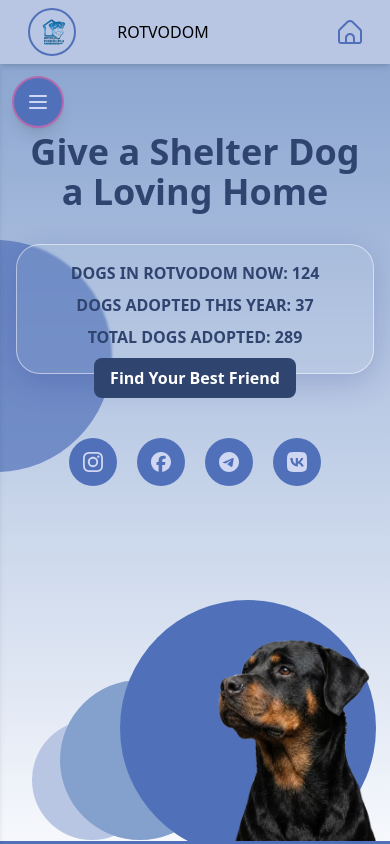
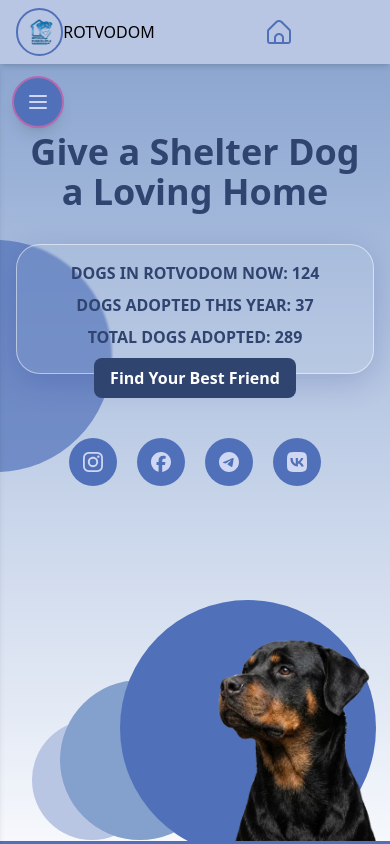
Before and after one commit to bavayra/dog-shelter, a React (Vite) app: page / in a window 390 px wide. Shown: the top 844 px of the page. Built offline with nearby package versions, Linux system fonts and the light colour scheme.

Commit message:
style: minor styling corrections: margins and paddings for a smaller screen

```diff
--- a/src/components/Header.tsx
+++ b/src/components/Header.tsx
@@ -11,14 +11,14 @@ const Header = () => {
   return (
     <header className="bg-primary-200 fixed top-0 z-50 w-full shadow-md">
       <div className="container mx-auto px-0 py-2">
-        <div className="flex items-center justify-around">
+        <div className="ml-2 flex items-center justify-around">
           <img
             src={LogoIcon}
             alt="Rotvodom Dog Shelter Logo"
             className="border-primary-500 h-12 w-12 rounded-full border-2 bg-transparent object-center px-1 py-2 md:ml-2 md:h-16 md:w-16"
           />
           <div className="flex items-center">
-            <h1 className="typography-h1 xs:text-2xl xs:mr-30 mr-22 w-auto md:hidden">
+            <h1 className="typography-h1 xs:text-2xl xs:mr-30 mr-28 w-auto md:hidden">
               {APP_NAME}
             </h1>
           </div>
@@ -55,7 +55,7 @@ const Header = () => {
           </div>
           <a
             href="#hero"
-            className="flex items-center justify-end"
+            className="mr-28 flex items-center justify-end"
             aria-label="Go to home section"
           >
             <HomeIcon
```
